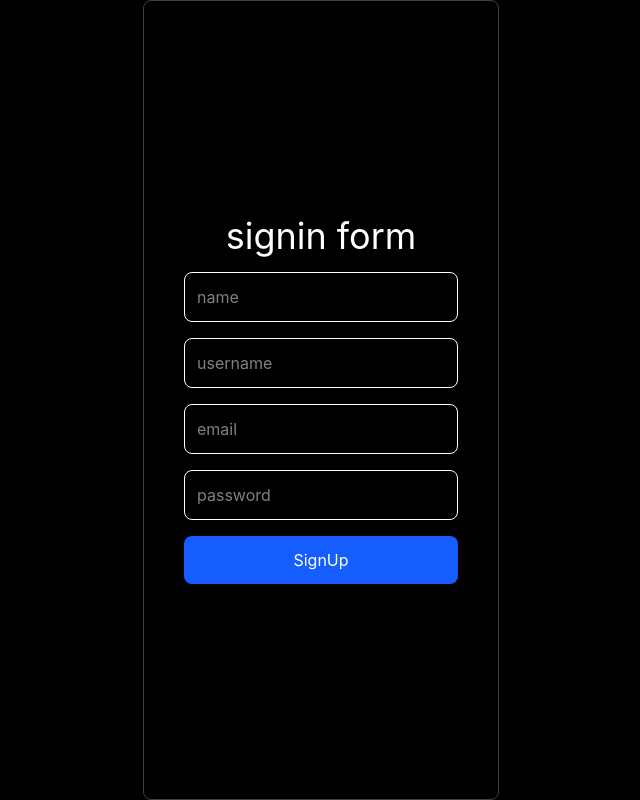
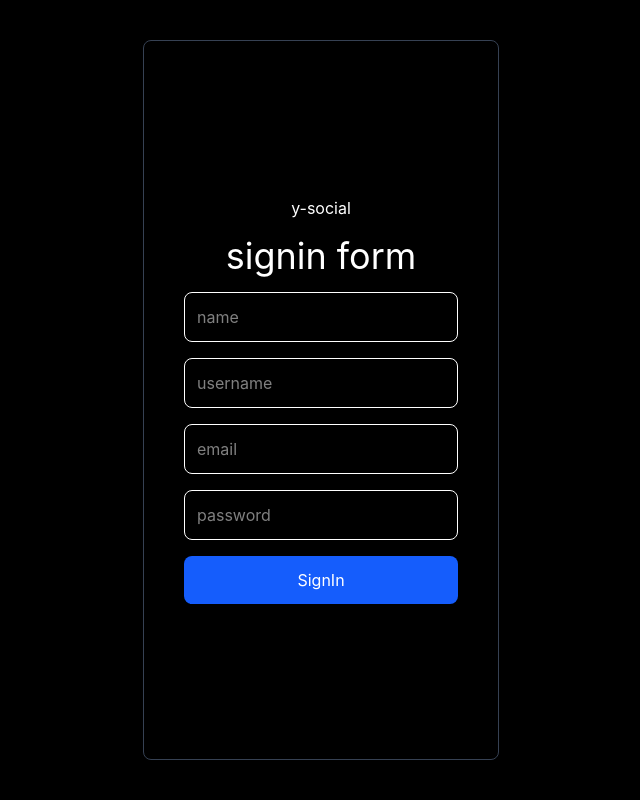
Before and after one commit to dipeshgavit666/ysocial, a React (Vite) app in the folder frontend/: page /auth in a window 1280 px wide. Shown: the whole page, without its empty margins (319-959 px from the left). Built offline with nearby package versions, Linux system fonts and the light colour scheme.

Commit message:
feat: restructure SigninForm layout, update button text, and enhance styling

```diff
--- a/frontend/src/components/SigninForm.tsx
+++ b/frontend/src/components/SigninForm.tsx
@@ -1,7 +1,9 @@
 export function SigninForm() {
   return (
-    <form className="bg-[#000000] text-white flex flex-col items-center justify-center h-screen space-y-4 p-10 rounded-lg border border-gray-700">
-      <h1 className="text-4xl">signin form</h1>
+    <form className="bg-[#000000] text-white flex flex-col items-center justify-center h-screen space-y-4 p-10">
+      <div className="space-y-4 p-10 flex flex-col items-center justify-center h-screen space-y-4 p-10 rounded-lg border border-gray-700">
+        <h1>y-social</h1>
+        <h2 className="text-4xl">signin form</h2>
         <input
           className="w-full rounded-lg border p-3"
           type="text"
@@ -25,8 +27,9 @@ export function SigninForm() {
         />
 
         <button className="w-full rounded-lg bg-blue-600 p-3  text-white">
-        SignUp
+          SignIn
         </button>
+      </div>
     </form>
   );
 }
```
Lines whose indentation alone changed are shown as unchanged.
